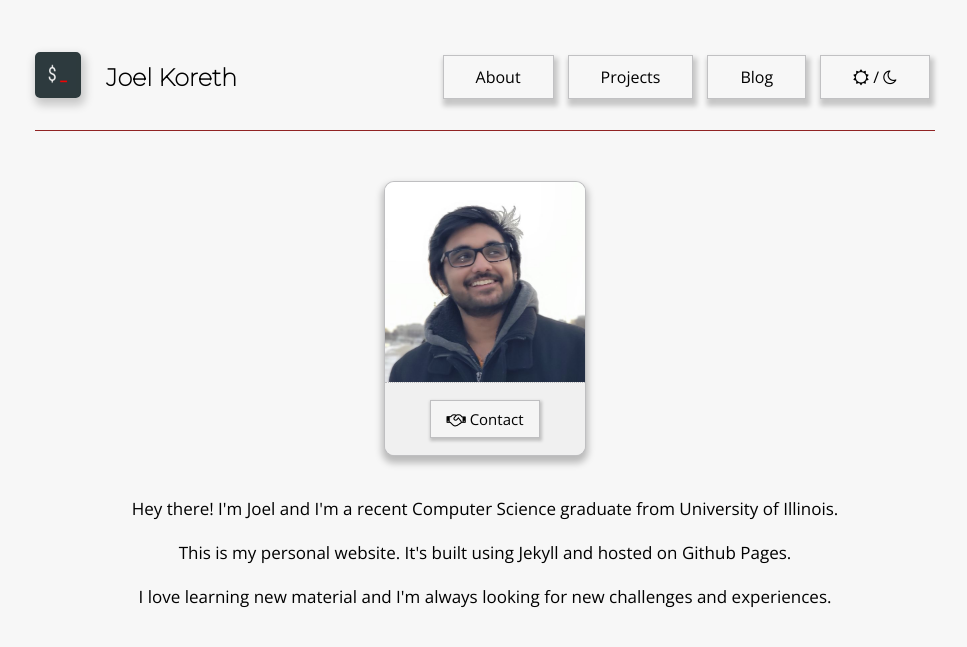
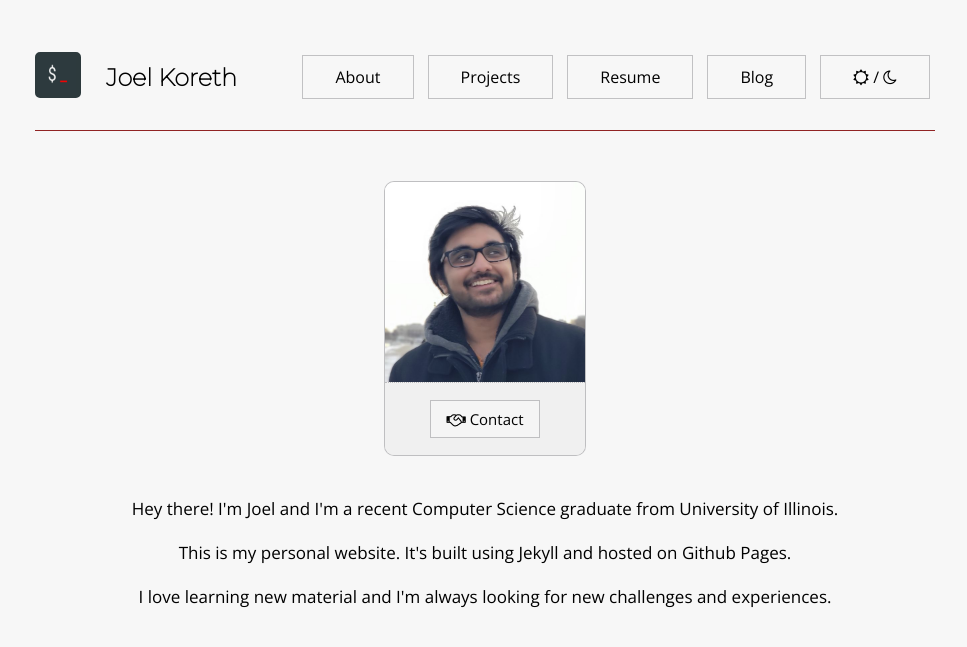
Before and after one commit to j-koreth/j-koreth.github.io, a Jekyll site: the page built from index.html, in a window 1280 px wide. Shown: the top 647 px of the page, without its empty margins (155-1122 px from the left). Built offline with Jekyll 4.4.1, drawn with Linux system fonts in a browser that asks for light colours.

Commit message:
Added resume

```diff
--- a/_data/navigation.yml
+++ b/_data/navigation.yml
@@ -2,7 +2,7 @@
   link: /about.html
 - name: Projects
   link: /projects.html
-#- name: Resume
-#  link: /resume.html
+- name: Resume
+  link: /resume.html
 - name: Blog
   link: /blog.html
--- a/assets/js/resume.js
+++ b/assets/js/resume.js
@@ -89,7 +89,7 @@
 /**
  * Asynchronously downloads PDF.
  */
-pdfjsLib.getDocument('assets/files/Joel%20Koreth%20-%20Resume.pdf').promise.then(function(pdfDoc_) {
+pdfjsLib.getDocument('assets/files/JK.pdf').promise.then(function(pdfDoc_) {
   pdfDoc = pdfDoc_;
   document.getElementById('page_count').textContent = pdfDoc.numPages;
 
--- a/assets/js/themeChange.js
+++ b/assets/js/themeChange.js
@@ -7,7 +7,8 @@
     document.body.style.setProperty('--secondary-text-color', '#3C3C4399');
     document.body.style.setProperty('--tertiary-text-color', '#3C3C434D');
     document.body.style.setProperty('--separator-color', '#3C3C434A');
-    document.body.style.setProperty('--shadow-colors', '0, 0, 0');
+    document.body.style.setProperty('--shadow-colors', 'rgb(0, 0, 0)');
+    document.body.style.setProperty('--grid-container-background', 'rgb(215, 215, 215)');
     localStorage.setItem("theme", "white");
   }
 
@@ -20,8 +21,9 @@
       document.body.style.setProperty('--secondary-text-color', '#EBEBF599');
       document.body.style.setProperty('--tertiary-text-color', '#EBEBF54D');
       document.body.style.setProperty('--separator-color', '#54545899');
-      document.body.style.setProperty('--shadow-colors', ' 83, 83, 83');
-      document.body.style.setProperty('--grid-container-background', ' 215, 215, 215');
+      document.body.style.setProperty('--shadow-colors', 'rgb(83, 83, 83)');
+      document.body.style.setProperty('--grid-container-background', 'rgb(62, 62, 62)');
+
 
       localStorage.setItem("theme", "dark");
   }
--- a/resume.html
+++ b/resume.html
@@ -8,14 +8,14 @@
 <div id="resume">
     <div class="grid-container">
         <div class="grid-item actions">
-            <a class="clickable button" href="{{ 'assets/files/Joel%20Koreth%20-%20Resume.pdf' | relative_url}}" target="_blank"><i class="fa fa-external-link" aria-hidden="true"></i> Open</a>
+            <a class="clickable button" href="{{ 'assets/files/JK.pdf' | relative_url}}" target="_blank"><i class="fa fa-external-link" aria-hidden="true"></i> Open</a>
             <div class="hide_mobile">
                 <button id="prev" class="clickable button">Previous</button>
                 <span style="margin: 0px 50px;">Page: <span id="page_num"></span> / <span id="page_count"></span></span>
                 <button id="next" class="clickable button">Next</button>
             </div>
 
-            <a class="clickable button" href="{{ 'assets/files/Joel%20Koreth%20-%20Resume.pdf' | relative_url}}" download><i class="fa fa-download" aria-hidden="true"></i> Download</a>
+            <a class="clickable button" href="{{ 'assets/files/JK.pdf' | relative_url}}" download><i class="fa fa-download" aria-hidden="true"></i> Download</a>
         </div>
         <div class="grid-item hide_mobile">
             <canvas id="the-canvas"></canvas>
```
Also changed, not shown: 1 other file.
